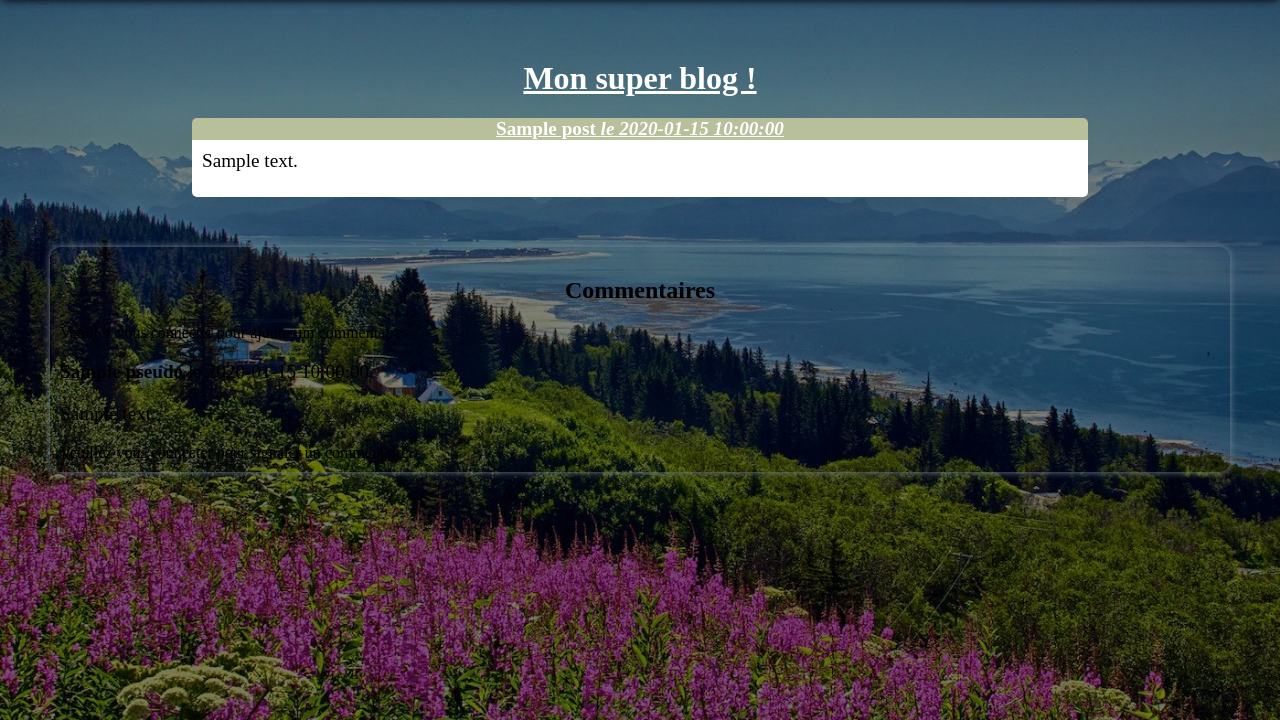
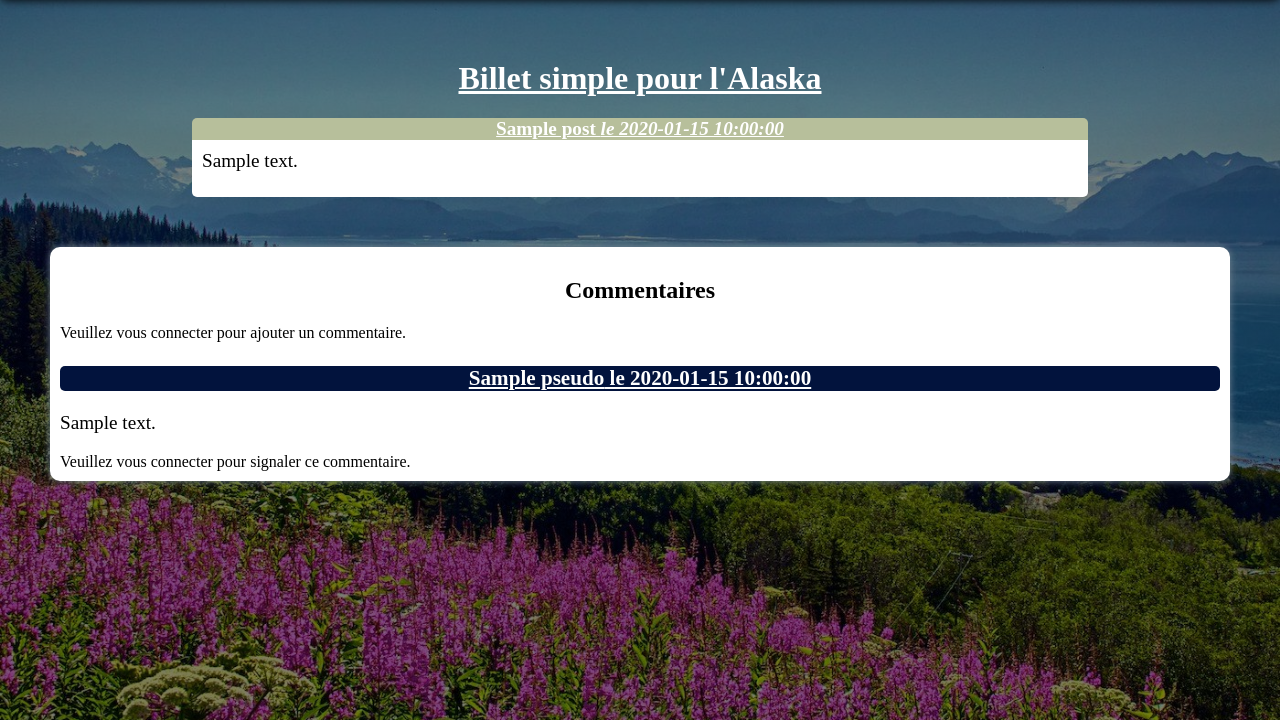
Before and after one commit to violettedanjou/Projet-4, a PHP site: template view/postView.php in a window 1280 px wide. Shown: the part 80-800 px from the top of the page. Run offline with PHP 8.4, Linux system fonts and the light colour scheme; the template is opened without the code that fills it: most values are stand-ins (such as "Sample title", 1, 10 or a date in 2020); some libraries are stand-ins or nearby versions.

Commit message:
CSS: mise à jour css commentaires

```diff
--- a/public/commentaires.css
+++ b/public/commentaires.css
@@ -120,6 +120,12 @@ h3, h4
     font-size: 1.2em;
     border-radius: 5px 5px 0px 0px;
 }
+h4
+{
+    border-radius: 5px;
+    background-color: #02133d;
+    font-size: 1.1em;
+}
 .news p
 {
     margin-top: 0px;
@@ -169,11 +175,18 @@ a#link-edit, a#link-report-remove
 }
 #div-comments
 {
+    margin: 50px 50px 50px 50px;
+    padding: 10px;
+    background-color: #ffffff;
     box-shadow: 0px 0px 7px #708090;
     border-radius: 10px;
-    margin: 50px 50px 50px 50px;
-    padding: 10px;
 }
+/*#p-post-comments
+{
+    padding: 0px;
+    border: 1px solid #000000;
+    border-radius: 5px;
+}*/
 h2
 {
     text-align: center;
--- a/view/adminView.php
+++ b/view/adminView.php
@@ -48,8 +48,6 @@ while ($data = $admin->fetch())
         </h4>
 
 		<p>
-			<em>Le <?= $data['creation_date_fr'] ?></em>
-			<?= $data['id'] ?> <br/>
 			<?= nl2br(htmlspecialchars($data['comment'])) ?> <br/>
 			<em><a id="link-report-remove" href="index.php?action=deleteReport&amp;id=<?= $data['id'] ?>">Retirer le signalement</a></em>
 			<em><a id="link-delete-comment" href="index.php?action=deleteComment&amp;id=<?= $data['id'] ?>">Supprimer le commentaire</a></em>
--- a/view/postView.php
+++ b/view/postView.php
@@ -2,7 +2,7 @@
 <?php $title = htmlspecialchars($post['title']); ?>
 
 <?php ob_start(); ?>
-<h1>Mon super blog !</h1>
+<h1>Billet simple pour l'Alaska</h1>
 
 <p id="btn_return_listPosts">
 	<?php if(isset($_SESSION['admin']) && ($_SESSION['admin'] != 0)) { ?>
@@ -45,16 +45,19 @@
 	else {
 		echo "Veuillez vous connecter pour ajouter un commentaire.";
 	}
-	?>
 
-
-
-	<?php
 	while ($comment = $comments->fetch())
 	{
 	?>
-	    <p><strong><?= htmlspecialchars($comment['pseudo']) ?></strong> le <?= $comment['comment_date_fr'] ?></p>
-	    <p><?= nl2br(htmlspecialchars($comment['comment'])) ?></p>
+		<div id="news">
+		    <h4>
+		    	<p><strong><?= htmlspecialchars($comment['pseudo']) ?></strong> le <?= $comment['comment_date_fr'] ?></p>
+		    </h4>
+
+		    <p>
+		    	<?= nl2br(htmlspecialchars($comment['comment'])) ?>
+		    </p>
+
 
 		<?php if (isset($_SESSION['id'])) { ?>
 			<div id="button-report">
@@ -63,9 +66,10 @@
 		<?php
 		}
 		else {
-		 	echo "Veuillez vous connecter pour signaler un commentaire.";
+		 	echo "Veuillez vous connecter pour signaler ce commentaire.";
 		}
 		?>
+		</div>
 
 	<?php
 	}
```
